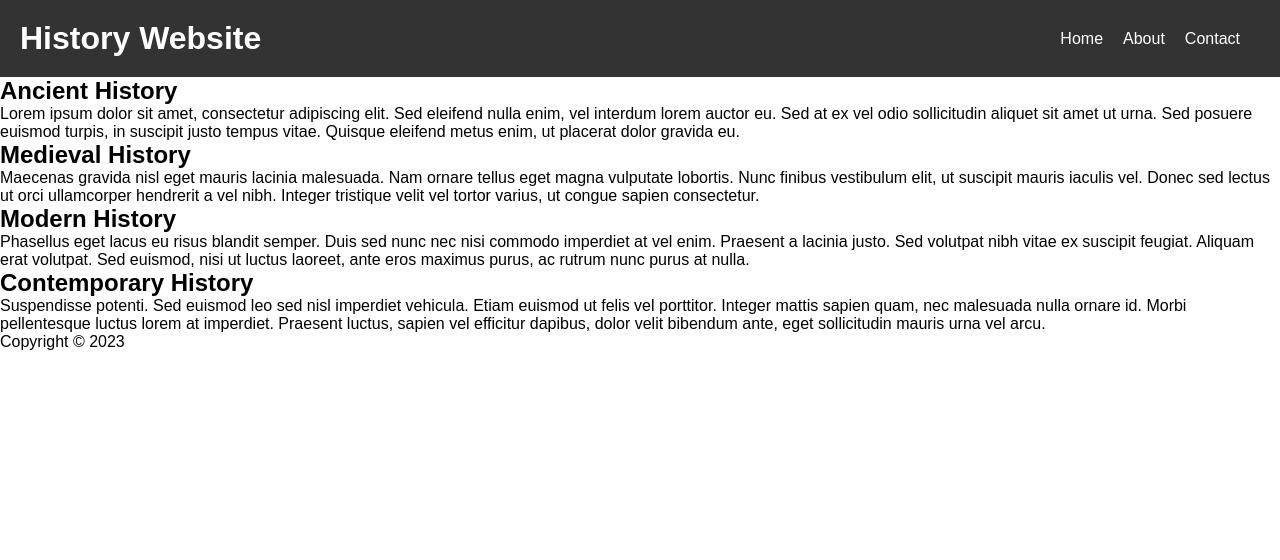
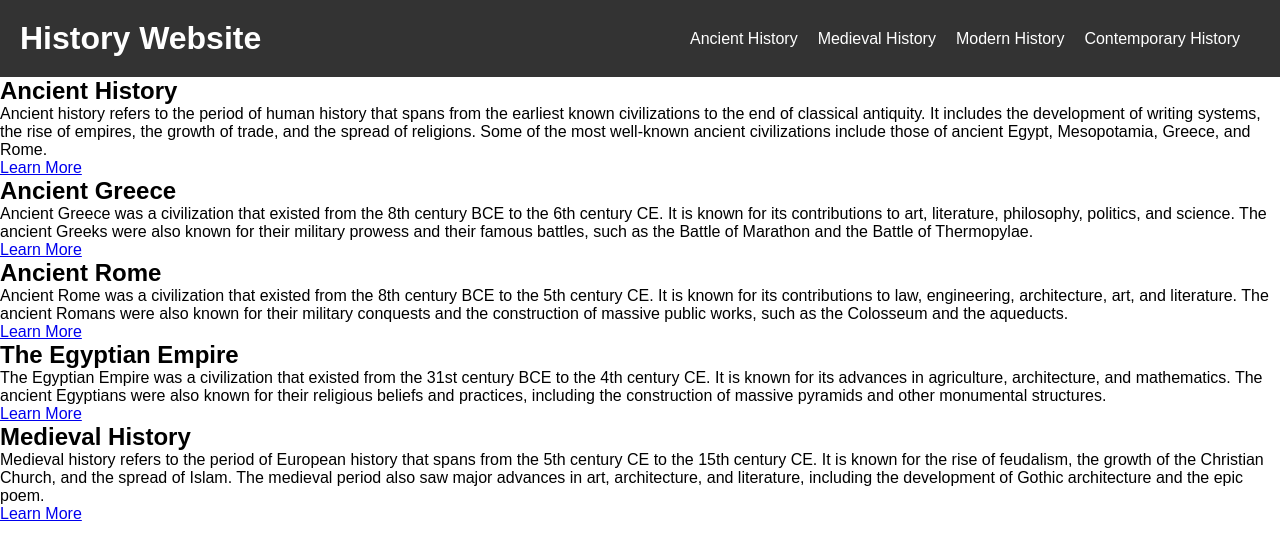
Before and after one commit to Sparrow1989/History, a plain HTML site: page index.html in a window 1280 px wide. Drawn offline with Linux system fonts and the light colour scheme.

Commit message:
Update index.html

```diff
--- a/index.html
+++ b/index.html
@@ -9,36 +9,40 @@
 		<h1>History Website</h1>
 		<nav>
 			<ul>
-				<li><a href="#">Home</a></li>
-				<li><a href="#">About</a></li>
-				<li><a href="#">Contact</a></li>
+				<li><a href="#ancient-history">Ancient History</a></li>
+				<li><a href="#medieval-history">Medieval History</a></li>
+				<li><a href="#modern-history">Modern History</a></li>
+				<li><a href="#contemporary-history">Contemporary History</a></li>
 			</ul>
 		</nav>
 	</header>
 
 	<main>
-		<section class="grid">
+		<section class="grid" id="ancient-history">
 			<div class="item">
 				<h2>Ancient History</h2>
-				<p>Lorem ipsum dolor sit amet, consectetur adipiscing elit. Sed eleifend nulla enim, vel interdum lorem auctor eu. Sed at ex vel odio sollicitudin aliquet sit amet ut urna. Sed posuere euismod turpis, in suscipit justo tempus vitae. Quisque eleifend metus enim, ut placerat dolor gravida eu. </p>
+				<p>Ancient history refers to the period of human history that spans from the earliest known civilizations to the end of classical antiquity. It includes the development of writing systems, the rise of empires, the growth of trade, and the spread of religions. Some of the most well-known ancient civilizations include those of ancient Egypt, Mesopotamia, Greece, and Rome.</p>
+				<a href="#" class="button">Learn More</a>
 			</div>
 			<div class="item">
-				<h2>Medieval History</h2>
-				<p>Maecenas gravida nisl eget mauris lacinia malesuada. Nam ornare tellus eget magna vulputate lobortis. Nunc finibus vestibulum elit, ut suscipit mauris iaculis vel. Donec sed lectus ut orci ullamcorper hendrerit a vel nibh. Integer tristique velit vel tortor varius, ut congue sapien consectetur. </p>
+				<h2>Ancient Greece</h2>
+				<p>Ancient Greece was a civilization that existed from the 8th century BCE to the 6th century CE. It is known for its contributions to art, literature, philosophy, politics, and science. The ancient Greeks were also known for their military prowess and their famous battles, such as the Battle of Marathon and the Battle of Thermopylae.</p>
+				<a href="#" class="button">Learn More</a>
 			</div>
 			<div class="item">
-				<h2>Modern History</h2>
-				<p>Phasellus eget lacus eu risus blandit semper. Duis sed nunc nec nisi commodo imperdiet at vel enim. Praesent a lacinia justo. Sed volutpat nibh vitae ex suscipit feugiat. Aliquam erat volutpat. Sed euismod, nisi ut luctus laoreet, ante eros maximus purus, ac rutrum nunc purus at nulla. </p>
+				<h2>Ancient Rome</h2>
+				<p>Ancient Rome was a civilization that existed from the 8th century BCE to the 5th century CE. It is known for its contributions to law, engineering, architecture, art, and literature. The ancient Romans were also known for their military conquests and the construction of massive public works, such as the Colosseum and the aqueducts.</p>
+				<a href="#" class="button">Learn More</a>
 			</div>
 			<div class="item">
-				<h2>Contemporary History</h2>
-				<p>Suspendisse potenti. Sed euismod leo sed nisl imperdiet vehicula. Etiam euismod ut felis vel porttitor. Integer mattis sapien quam, nec malesuada nulla ornare id. Morbi pellentesque luctus lorem at imperdiet. Praesent luctus, sapien vel efficitur dapibus, dolor velit bibendum ante, eget sollicitudin mauris urna vel arcu. </p>
+				<h2>The Egyptian Empire</h2>
+				<p>The Egyptian Empire was a civilization that existed from the 31st century BCE to the 4th century CE. It is known for its advances in agriculture, architecture, and mathematics. The ancient Egyptians were also known for their religious beliefs and practices, including the construction of massive pyramids and other monumental structures.</p>
+				<a href="#" class="button">Learn More</a>
 			</div>
 		</section>
-	</main>
-
-	<footer>
-		<p>Copyright &copy; 2023</p>
-	</footer>
-</body>
-</html>
+		<section class="grid" id="medieval-history">
+			<div class="item">
+				<h2>Medieval History</h2>
+				<p>Medieval history refers to the period of European history that spans from the 5th century CE to the 15th century CE. It is known for the rise of feudalism, the growth of the Christian Church, and the spread of Islam. The medieval period also saw major advances in art, architecture, and literature, including the development of Gothic architecture and the epic poem.</p>
+				<a href="#" class="button">Learn More</a>
+			</div>
```
